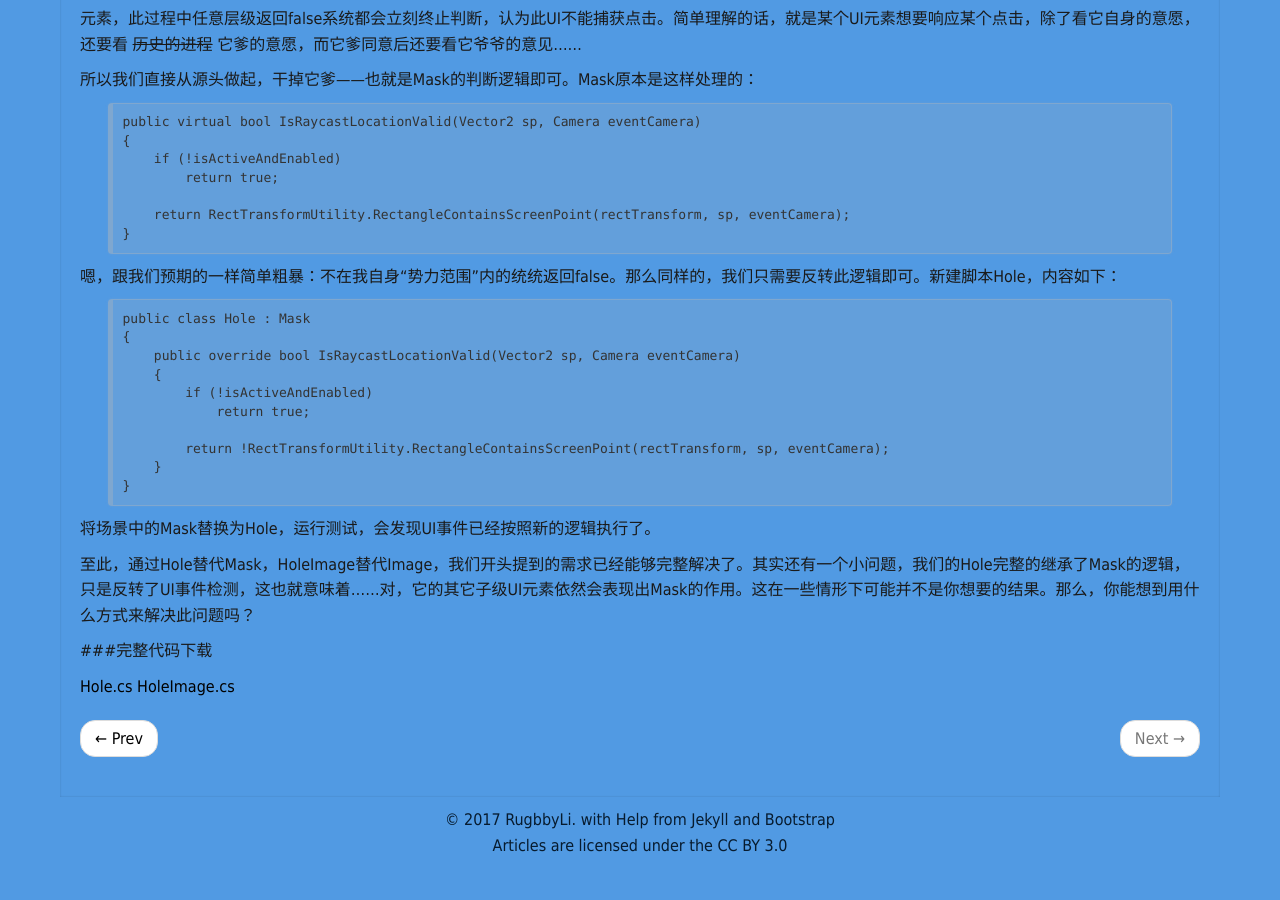
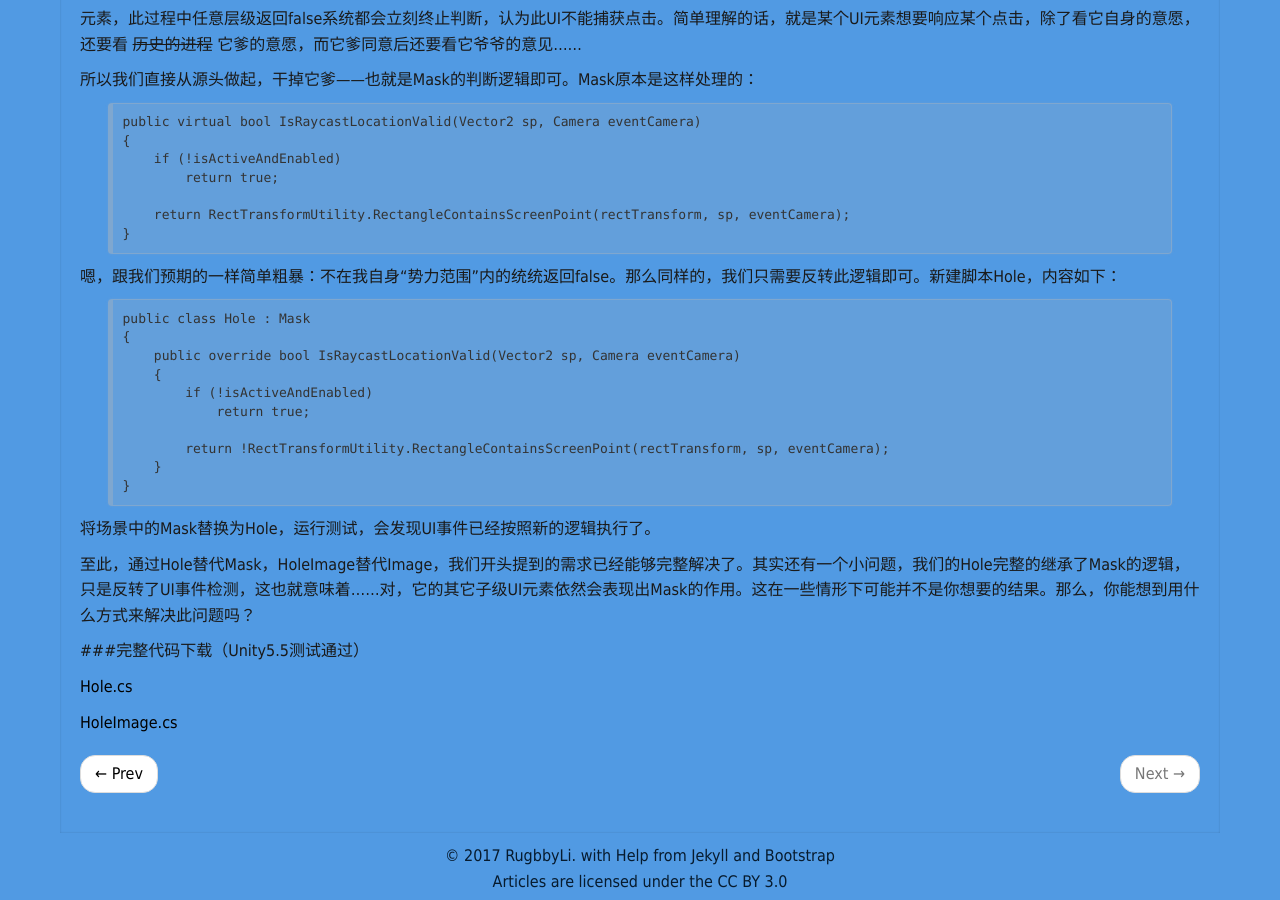
Before and after one commit to rugbbyli/rugbbyli.github.io, a Jekyll site: the page built from _posts/2017-03-22-Unity-GUI-Extension-Image-Hole.markdown, in a window 1280 px wide and 900 px high, scrolled down 3670 px. Built offline with Jekyll 4.4.1, drawn with Linux system fonts in a browser that asks for light colours; comment, search, counter and statistics services are not loaded; before the commit the page ends 4534 px from its top, so only the background shows below that.

Commit message:
修正格式

```diff
--- a/_posts/2017-03-22-Unity-GUI-Extension-Image-Hole.markdown
+++ b/_posts/2017-03-22-Unity-GUI-Extension-Image-Hole.markdown
@@ -142,7 +142,8 @@ public class Hole : Mask
 至此，通过Hole替代Mask，HoleImage替代Image，我们开头提到的需求已经能够完整解决了。其实还有一个小问题，我们的Hole完整的继承了Mask的逻辑，只是反转了UI事件检测，这也就意味着……对，它的其它子级UI元素依然会表现出Mask的作用。这在一些情形下可能并不是你想要的结果。那么，你能想到用什么方式来解决此问题吗？
 
 
-###完整代码下载
+###完整代码下载（Unity5.5测试通过）
 
 [Hole.cs]({{ site.url }}/files/Hole/Hole.cs "Hole.cs")
+
 [HoleImage.cs]({{ site.url }}/files/Hole/HoleImage.cs "HoleImage.cs")
```
